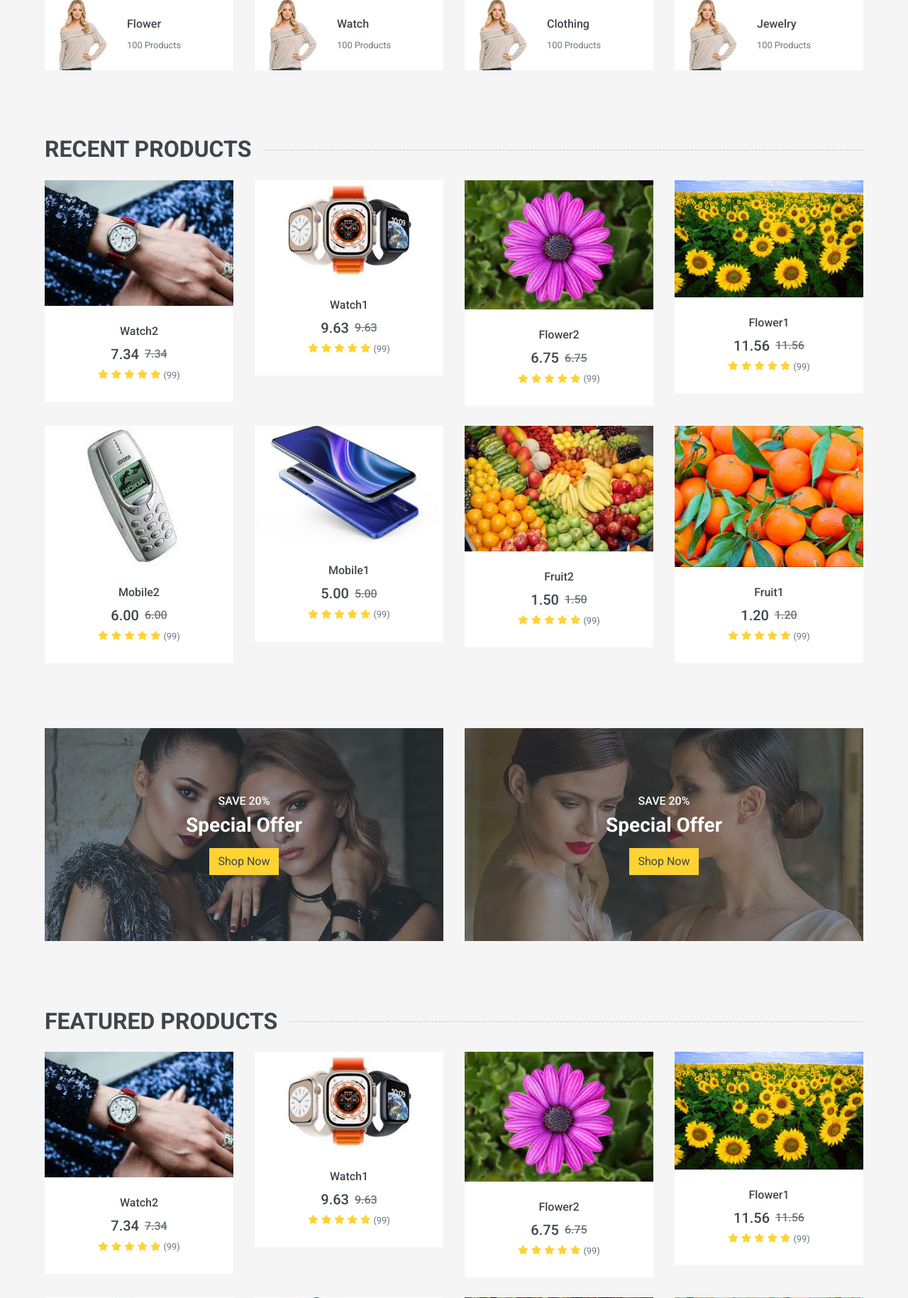
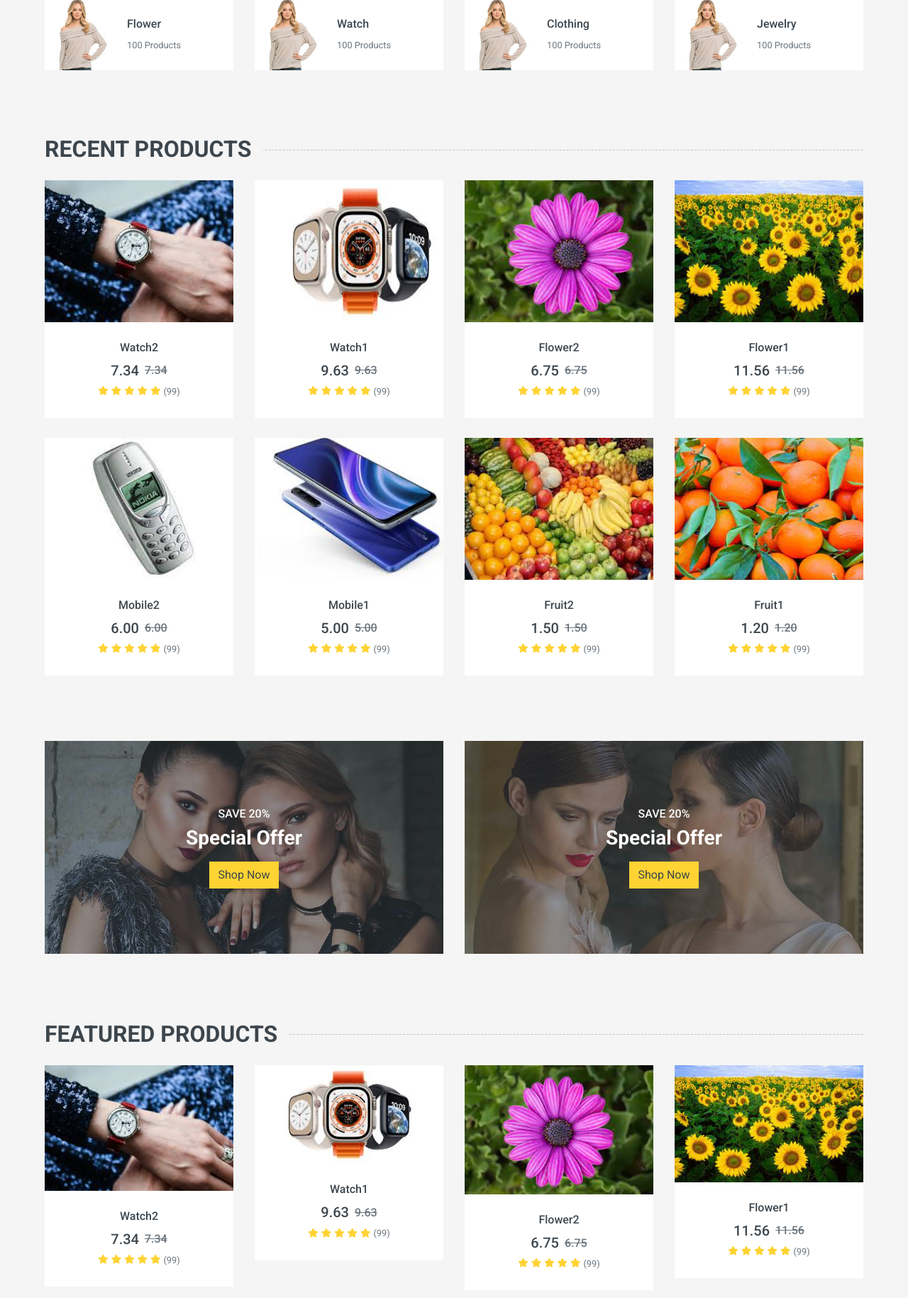
Before and after one commit to sajib707/qsl-solution, a Django app: page / in a window 1280 px wide. Shown: the part 1121-2950 px from the top of the page at 71% size. Run offline with Django 4.2, Linux system fonts and the light colour scheme; data comes from the database, SQL or seed files in the repository; some libraries are stand-ins or nearby versions.

Commit message:
image size fixed

```diff
--- a/templates/products/index.html
+++ b/templates/products/index.html
@@ -4,6 +4,14 @@
 
 {% block content %}
 
+<style>
+.img {
+    float: left;
+    width:  300px;
+    height: 200px;
+    background-size: cover;
+}
+</style>
     <!-- Carousel Start -->
     <div class="container-fluid mb-3">
         <div class="row px-xl-5">
@@ -135,7 +143,7 @@
             <div class="col-lg-3 col-md-4 col-sm-6 pb-1">
                 <div class="product-item bg-light mb-4">
                     <div class="product-img position-relative overflow-hidden">
-                        <img class="img-fluid w-100" src="{{ product.image }}"  alt="">
+                        <img class="img" src="{{ product.image }}"  alt="">
                         <div class="product-action">
                             <a class="btn btn-outline-dark btn-square" href=""><i class="fa fa-shopping-cart"></i></a>
                             <a class="btn btn-outline-dark btn-square" href=""><i class="far fa-heart"></i></a>
```
